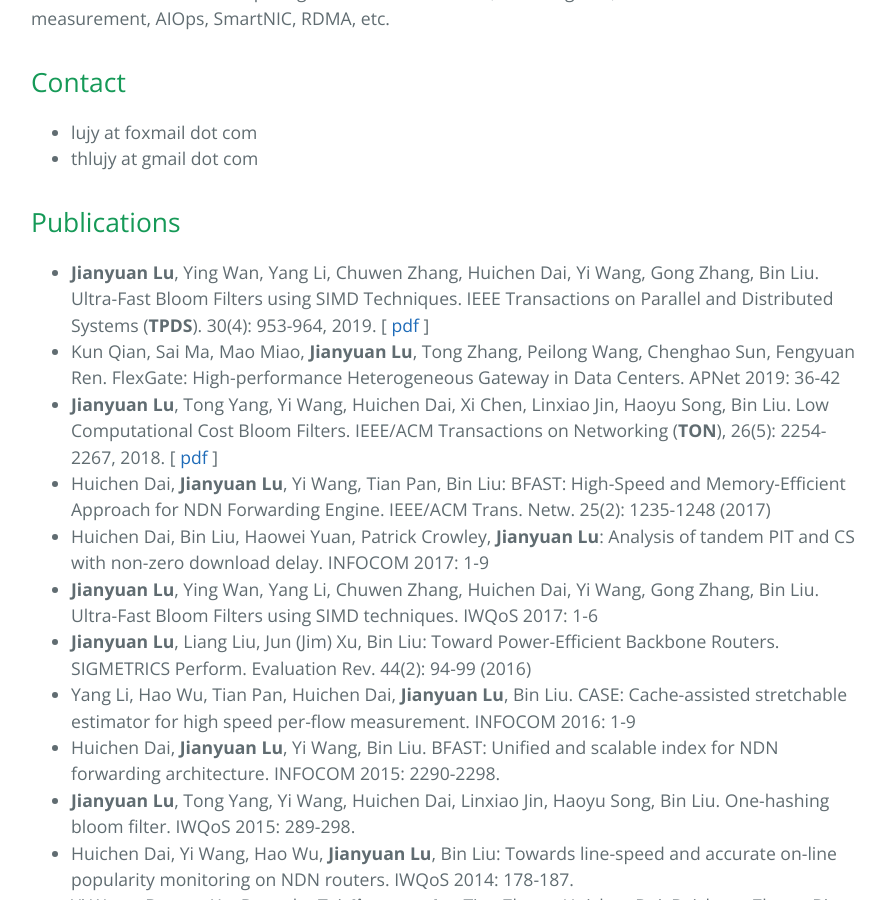
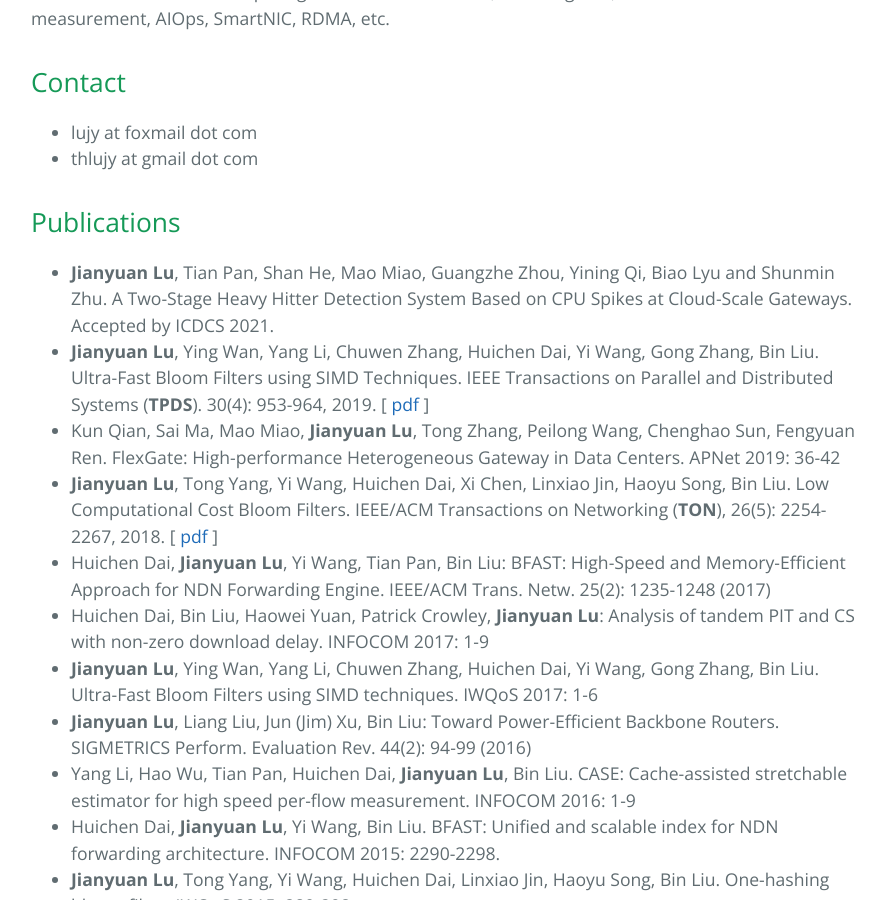
Before and after one commit to thlujy/thlujy.github.io, a Jekyll site: the page docs/index.html, which Jekyll copies as it is, in a window 1280 px wide and 900 px high, scrolled down 826 px. Shown: the whole window, without its empty margins (193-1078 px from the left). Built offline with Jekyll 4.4.1, drawn with Linux system fonts in a browser that asks for light colours.

Commit message:
add CloudSentry ICDCS 2021

```diff
--- a/docs/index.html
+++ b/docs/index.html
@@ -56,6 +56,7 @@
 
 <h2 id="publications">Publications</h2>
 <ul>
+  <li><strong>Jianyuan Lu</strong>, Tian Pan, Shan He, Mao Miao, Guangzhe Zhou, Yining Qi, Biao Lyu and Shunmin Zhu. A Two-Stage Heavy Hitter Detection System Based on CPU Spikes at Cloud-Scale Gateways. Accepted by ICDCS 2021.</li>
   <li><strong>Jianyuan Lu</strong>, Ying Wan, Yang Li, Chuwen Zhang, Huichen Dai, Yi Wang, Gong Zhang, Bin Liu. Ultra-Fast Bloom Filters using SIMD Techniques. IEEE Transactions on Parallel and Distributed Systems (<strong>TPDS</strong>). 30(4): 953-964, 2019. [ <a href="./papers/Lujianyuan-tpds-ufbf.pdf">pdf</a> ]</li>
   <li>Kun Qian, Sai Ma, Mao Miao, <strong>Jianyuan Lu</strong>, Tong Zhang, Peilong Wang, Chenghao Sun, Fengyuan Ren. FlexGate: High-performance Heterogeneous Gateway in Data Centers. APNet 2019: 36-42</li>
   <li><strong>Jianyuan Lu</strong>, Tong Yang, Yi Wang, Huichen Dai, Xi Chen, Linxiao Jin, Haoyu Song, Bin Liu. Low Computational Cost Bloom Filters. IEEE/ACM Transactions on Networking (<strong>TON</strong>), 26(5): 2254-2267, 2018. [ <a href="./papers/Lujianyuan-ton-ohbf.pdf">pdf</a> ]</li>
```
